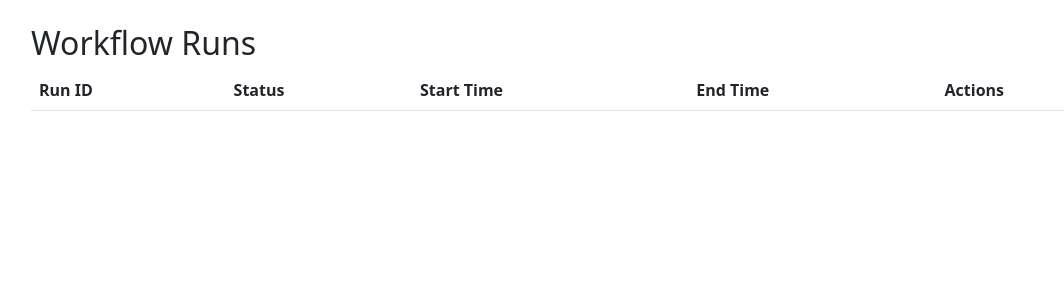
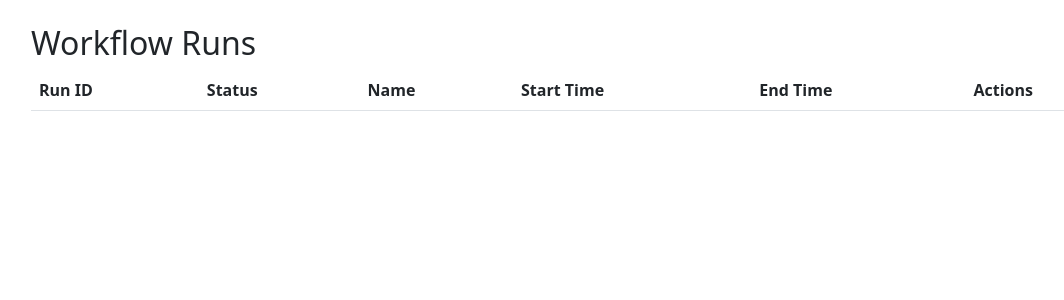
Before and after one commit to NGS360/GA4GH-WES-API-Service, a Flask app: page /runs in a window 1280 px wide. Shown: the part 56-356 px from the top of the page, without its empty margins (51-1115 px from the left). Run offline with Flask 3, Linux system fonts and the light colour scheme; data that the repository does not hold is empty.

Commit message:
Add run name to runs table

```diff
--- a/app/models/workflow.py
+++ b/app/models/workflow.py
@@ -8,6 +8,7 @@ class WorkflowRun(DB.Model):
     __tablename__ = 'workflow_runs'
 
     run_id = DB.Column(DB.String(36), primary_key=True)
+    name = DB.Column(DB.String(200), nullable=False)
     state = DB.Column(DB.String(20), nullable=False)
     workflow_params = DB.Column(DB.JSON)
     workflow_type = DB.Column(DB.String(50), nullable=False)
--- a/app/templates/runs.html
+++ b/app/templates/runs.html
@@ -8,6 +8,7 @@
             <tr>
                 <th>Run ID</th>
                 <th>Status</th>
+                <th>Name</th>
                 <th>Start Time</th>
                 <th>End Time</th>
                 <th>Actions</th>
@@ -18,6 +19,7 @@
             <tr>
                 <td>{{ run.run_id }}</td>
                 <td><span class="badge bg-{{ run.state|lower }}">{{ run.state }}</span></td>
+                <td>{{ run.name }}</td>
                 <td>{{ run.start_time|default('N/A') }}</td>
                 <td>{{ run.end_time|default('N/A') }}</td>
                 <td>
--- a/app/web/__init__.py
+++ b/app/web/__init__.py
@@ -19,6 +19,7 @@ def runs():
         for run in response.get('items', []):
             runs_list.append({
                 'run_id': run['id'],
+                'name': run['name'],
                 'state': omics_service.map_run_state(run['status']),
                 'start_time': run.get('startTime'),
                 'end_time': run.get('stopTime')
--- a/migrations/versions/65510080a98b_create_tables.py
+++ b/migrations/versions/65510080a98b_create_tables.py
@@ -20,6 +20,7 @@ def upgrade():
     # ### commands auto generated by Alembic - please adjust! ###
     op.create_table('workflow_runs',
     sa.Column('run_id', sa.String(length=36), nullable=False),
+    sa.Column('name', sa.String(length=200), nullable=False),
     sa.Column('state', sa.String(length=20), nullable=False),
     sa.Column('workflow_params', sa.JSON(), nullable=True),
     sa.Column('workflow_type', sa.String(length=50), nullable=False),
```
